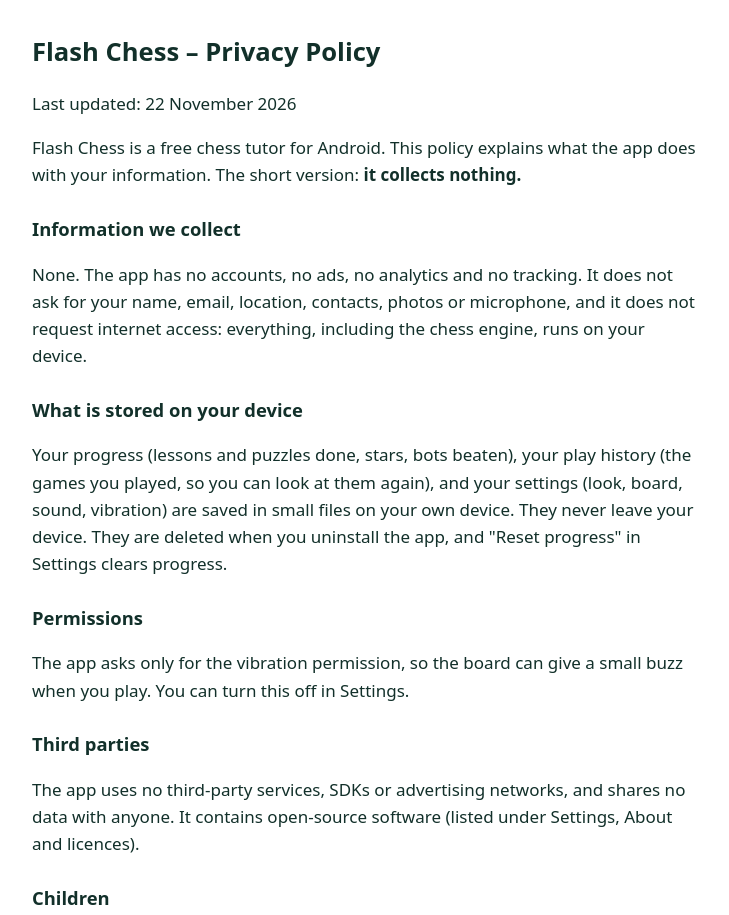
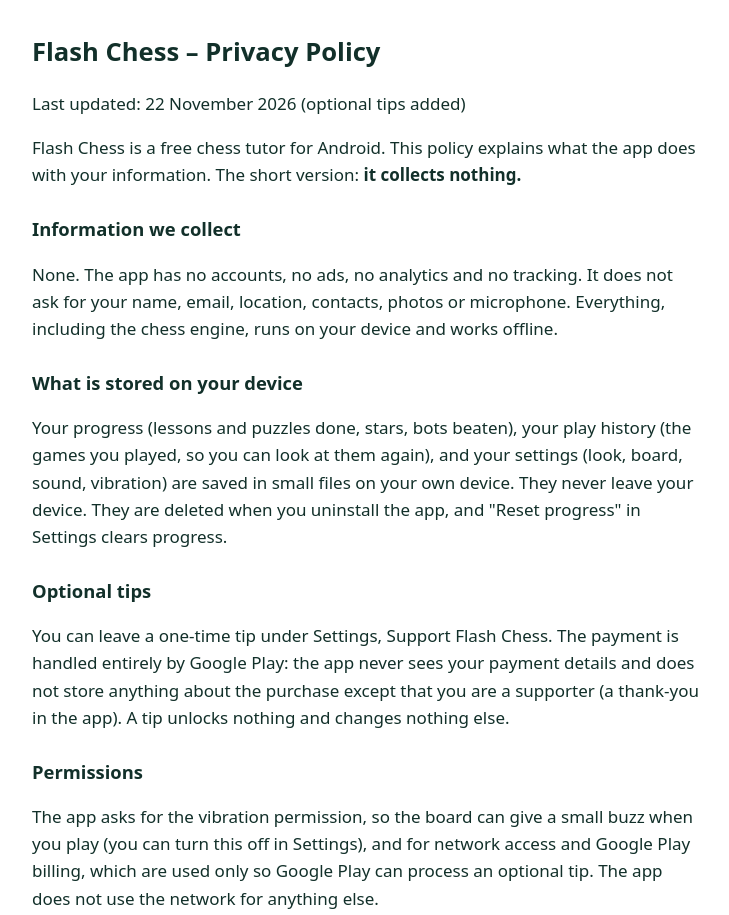
Before and after one commit to singam96/flashchess-privacy, a plain HTML site: page index.html in a window 1280 px wide. Shown: the top 915 px of the page, without its empty margins (272-1001 px from the left). Drawn offline with Linux system fonts and the light colour scheme.

Commit message:
Privacy policy: optional tips

```diff
--- a/index.html
+++ b/index.html
@@ -4,14 +4,16 @@
 <style>body{font:17px/1.6 system-ui,sans-serif;max-width:42rem;margin:2rem auto;padding:0 1rem;color:#12302a}h1{font-size:1.6rem}h2{font-size:1.15rem;margin-top:1.6rem}</style></head>
 <body>
 <h1>Flash Chess – Privacy Policy</h1>
-<p>Last updated: 22 November 2026</p>
+<p>Last updated: 22 November 2026 (optional tips added)</p>
 <p>Flash Chess is a free chess tutor for Android. This policy explains what the app does with your information. The short version: <strong>it collects nothing.</strong></p>
 <h2>Information we collect</h2>
-<p>None. The app has no accounts, no ads, no analytics and no tracking. It does not ask for your name, email, location, contacts, photos or microphone, and it does not request internet access: everything, including the chess engine, runs on your device.</p>
+<p>None. The app has no accounts, no ads, no analytics and no tracking. It does not ask for your name, email, location, contacts, photos or microphone. Everything, including the chess engine, runs on your device and works offline.</p>
 <h2>What is stored on your device</h2>
 <p>Your progress (lessons and puzzles done, stars, bots beaten), your play history (the games you played, so you can look at them again), and your settings (look, board, sound, vibration) are saved in small files on your own device. They never leave your device. They are deleted when you uninstall the app, and "Reset progress" in Settings clears progress.</p>
+<h2>Optional tips</h2>
+<p>You can leave a one-time tip under Settings, Support Flash Chess. The payment is handled entirely by Google Play: the app never sees your payment details and does not store anything about the purchase except that you are a supporter (a thank-you in the app). A tip unlocks nothing and changes nothing else.</p>
 <h2>Permissions</h2>
-<p>The app asks only for the vibration permission, so the board can give a small buzz when you play. You can turn this off in Settings.</p>
+<p>The app asks for the vibration permission, so the board can give a small buzz when you play (you can turn this off in Settings), and for network access and Google Play billing, which are used only so Google Play can process an optional tip. The app does not use the network for anything else.</p>
 <h2>Third parties</h2>
 <p>The app uses no third-party services, SDKs or advertising networks, and shares no data with anyone. It contains open-source software (listed under Settings, About and licences).</p>
 <h2>Children</h2>
```
